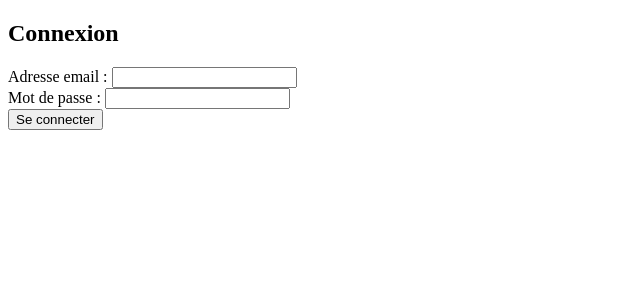
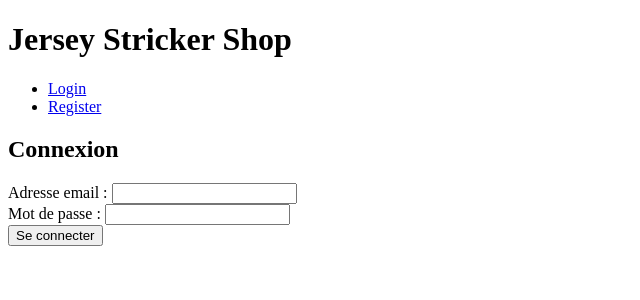
Before and after one commit to YanisArar931/JerseyStrickerShop, an Angular app: page /auth/login in a window 1280 px wide. Shown: the top 300 px of the page, without its empty margins (0-640 px from the left). Built offline with nearby package versions, Linux system fonts and the light colour scheme.

Commit message:
add header basique

```diff
--- a/src/app/app.html
+++ b/src/app/app.html
@@ -1,5 +1,5 @@
 <main>
-  <!-- <app-header></app-header> -->
+  <app-header></app-header>
 
   <router-outlet></router-outlet>
 </main>
--- a/src/app/app.ts
+++ b/src/app/app.ts
@@ -1,11 +1,12 @@
 import { Component, signal } from '@angular/core';
 import { RouterOutlet } from '@angular/router';
+import { HeaderComponent } from './shared/components/header/header.components';
 
 @Component({
   selector: 'app-root',
-  imports: [RouterOutlet],
+  imports: [RouterOutlet, HeaderComponent],
   templateUrl: './app.html',
-  styleUrl: './app.scss'
+  styleUrl: './app.scss',
 })
 export class App {
   protected readonly title = signal('JerseyStrickerShop');
```
